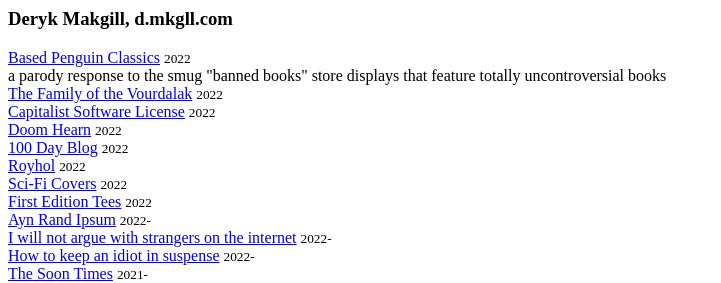
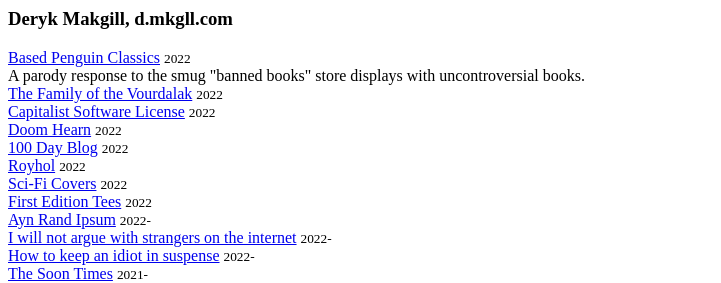
Before and after one commit to dmkgll/dmkgll, a Jekyll site: the page built from index.md, in a window 1280 px wide. Shown: the top 283 px of the page, without its empty margins (0-721 px from the left). Built offline with Jekyll 4.4.1, drawn with Linux system fonts in a browser that asks for light colours.

Commit message:
Update index.md

```diff
--- a/index.md
+++ b/index.md
@@ -24,7 +24,7 @@
 ### Deryk Makgill, d.mkgll.com
 
 <ul>
-<li><a href="/" data="A parody response to the smug banned books store displays that feature totally uncontroversial books.">Based Penguin Classics</a> <small>2022</small><br>a parody response to the smug "banned books" store displays that feature totally uncontroversial books</li>
+<li><a href="/" data="A parody response to the smug banned books store displays that feature totally uncontroversial books.">Based Penguin Classics</a> <small>2022</small><br>A parody response to the smug "banned books" store displays with uncontroversial books.</li>
 <li><a href="/" data="a parody of the silly Anticapitalist Software License">The Family of the Vourdalak</a> <small>2022</small></li>
   <li><a href="/" data="a parody of the silly Anticapitalist Software License">Capitalist Software License</a> <small>2022</small></li>
   <li><a href="/doomhearn" data="a parody of the silly Anticapitalist Software License">Doom Hearn</a> <small>2022</small></li>
```
